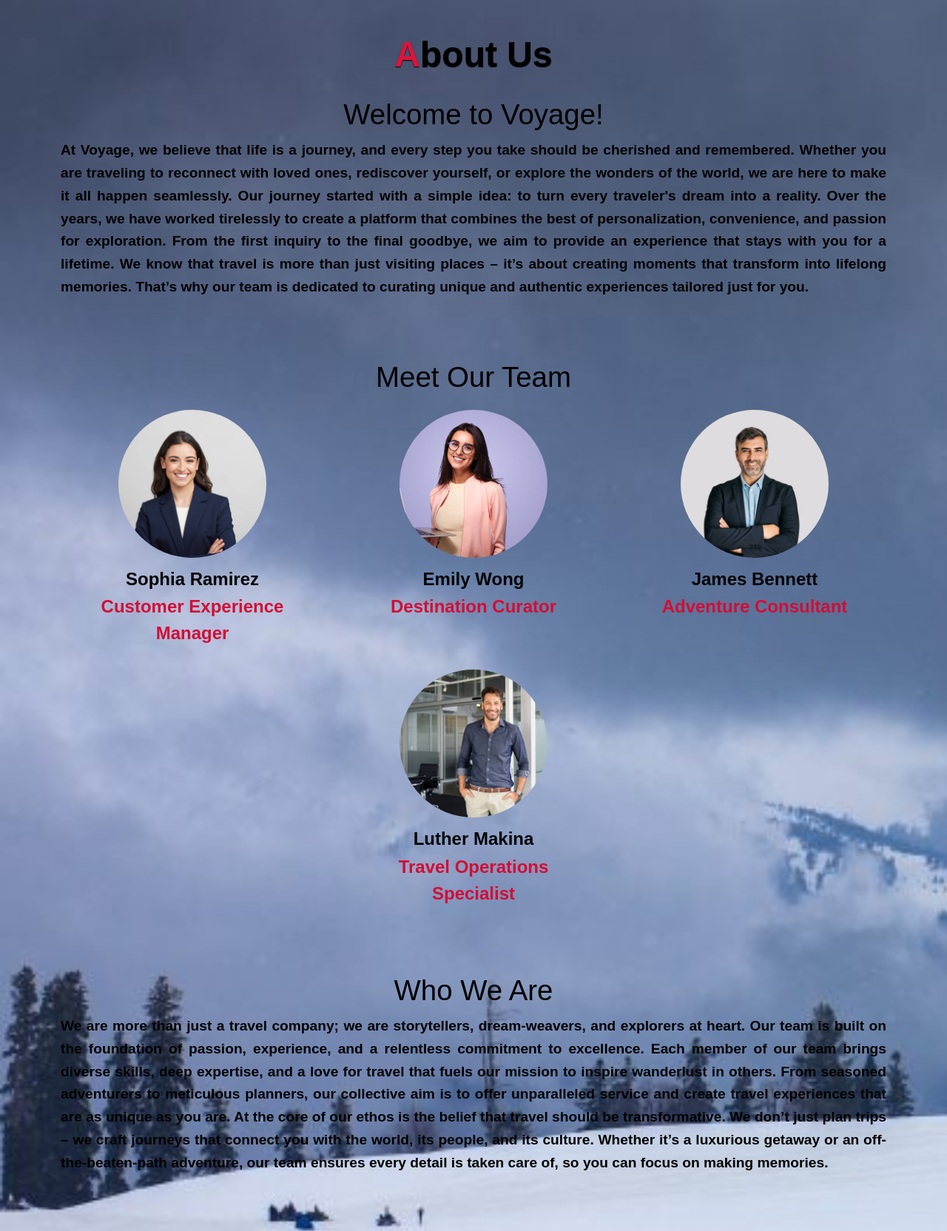
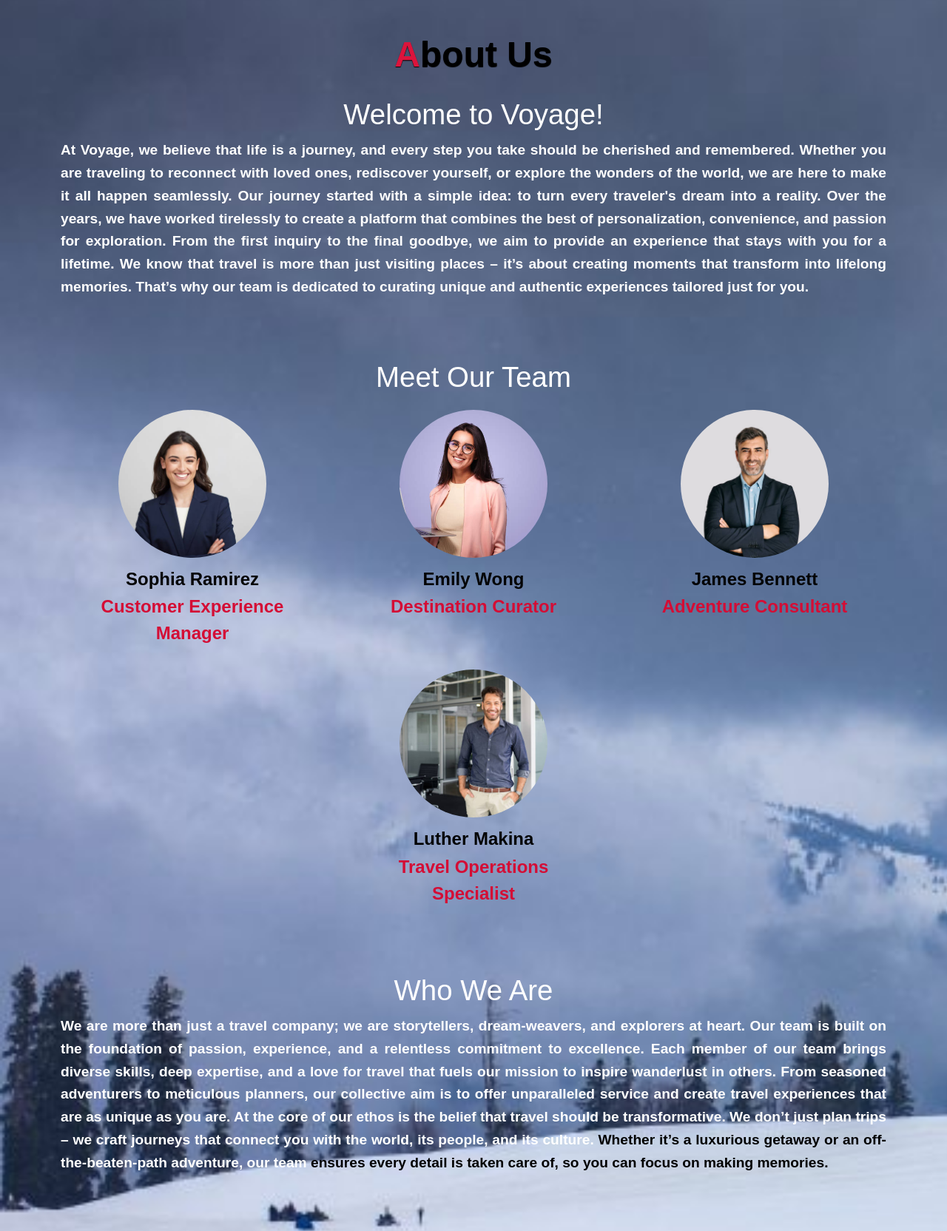
Before and after one commit to saadiyah697/Voyage.github, a plain HTML site: page Travel Website/index.html in a window 1280 px wide. Shown: the part 7320-8984 px from the top of the page at 74% size. Drawn offline with nearby package versions, Linux system fonts and the light colour scheme.

Commit message:
Front-end

```diff
--- a/Travel Website/index.html
+++ b/Travel Website/index.html
@@ -679,8 +679,8 @@
 
 
     <div class="about-item">
-      <h2>Welcome to Voyage!</h2>
-      <p>
+      <h2 style="color: white;">Welcome to Voyage!</h2>
+      <p style="color: white;">
         At Voyage, we believe that life is a journey, and every step you take should be cherished and remembered. Whether you are traveling to reconnect with loved ones, rediscover yourself, or explore the wonders of the world, we are here to make it all happen seamlessly.
        Our journey started with a simple idea: to turn every traveler's dream into a reality. Over the years, we have worked tirelessly to create a platform that combines the best of personalization, convenience, and passion for exploration. From the first inquiry to the final goodbye, we aim to provide an experience that stays with you for a lifetime.
       We know that travel is more than just visiting places – it’s about creating moments that transform into lifelong memories. That’s why our team is dedicated to curating unique and authentic experiences tailored just for you.
@@ -689,7 +689,7 @@
 
     <!-- Team Section -->
     <div class="team-section">
-      <h2>Meet Our Team</h2>
+      <h2 style="color: white;">Meet Our Team</h2>
       <div class="row">
         <!-- Team Member 1 -->
         <div class="col-md-3 team-member">
@@ -722,11 +722,11 @@
 
 
     <div class="about-item">
-      <h2>Who We Are</h2>
-      <p>
+      <h2 style="color: white;">Who We Are</h2>
+      <p style="color: white; stroke: black;">
         We are more than just a travel company; we are storytellers, dream-weavers, and explorers at heart. Our team is built on the foundation of passion, experience, and a relentless commitment to excellence.
         Each member of our team brings diverse skills, deep expertise, and a love for travel that fuels our mission to inspire wanderlust in others. From seasoned adventurers to meticulous planners, our collective aim is to offer unparalleled service and create travel experiences that are as unique as you are.
-        At the core of our ethos is the belief that travel should be transformative. We don’t just plan trips – we craft journeys that connect you with the world, its people, and its culture. Whether it’s a luxurious getaway or an off-the-beaten-path adventure, our team ensures every detail is taken care of, so you can focus on making memories.
+        At the core of our ethos is the belief that travel should be transformative. We don’t just plan trips – we craft journeys that connect you with the world, its people, and its culture. <span style="color: black;"> Whether it’s a luxurious getaway or an off-</span>the-beaten-path adventure, our team <span style="color: black;"> ensures every detail is taken care of, so you can focus on making memories.</span>
       </p><br>
     </div>
 
```
